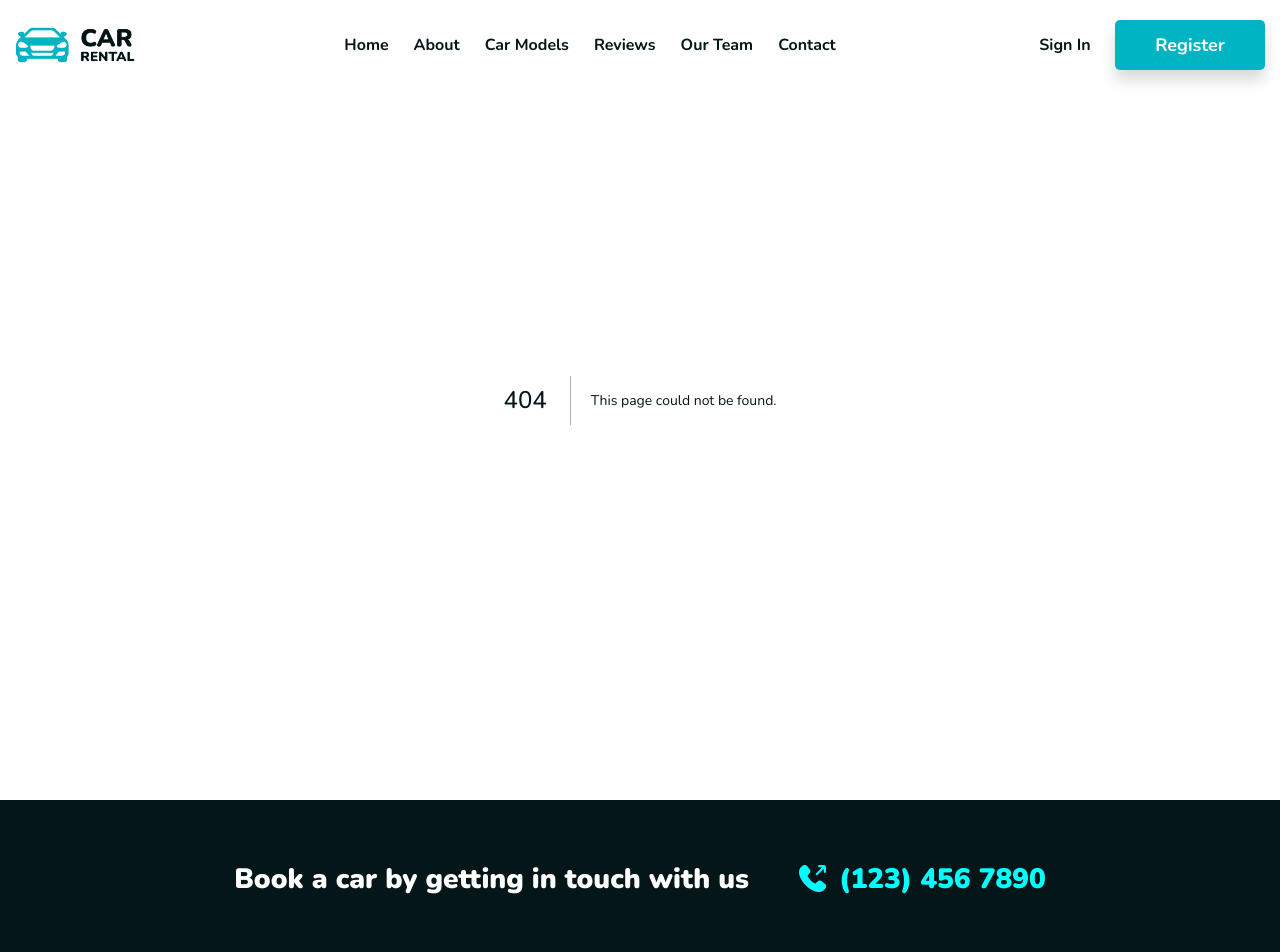
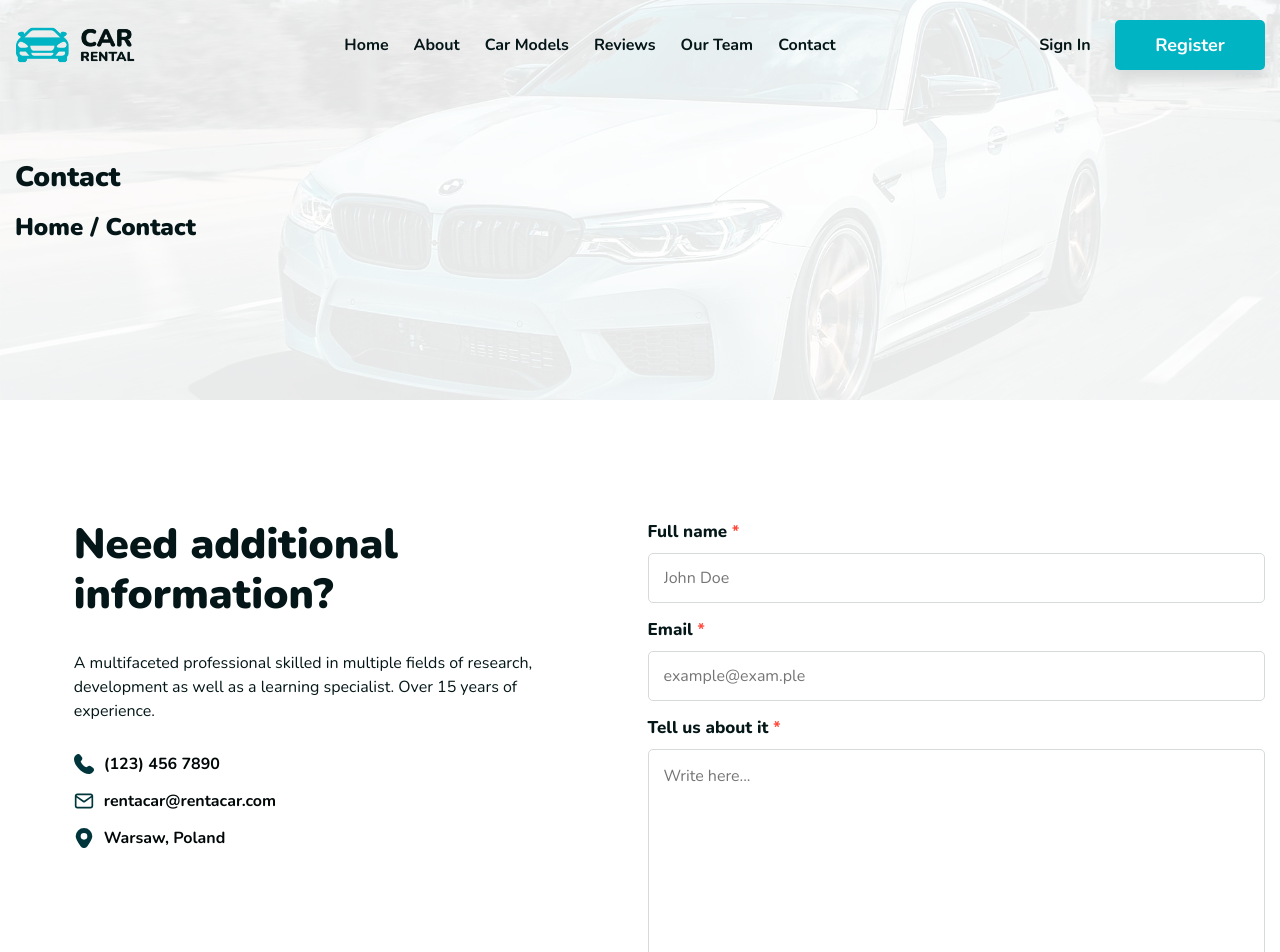
Before and after one commit to Gloryson/rentacar, a Next.js app: page /contact in a window 1280 px wide. Before the commit this address had no page. Shown: the top 952 px of the page. Built offline with nearby package versions, Linux system fonts and the light colour scheme.

Commit message:
feat: added contact page

```diff
--- /dev/null
+++ b/app/contact/page.tsx
@@ -0,0 +1,14 @@
+import { BreadCrumbs, ContactSection } from '@/components';
+import { Fragment } from 'react';
+
+
+
+
+export default function Contact () {
+  return(
+    <Fragment>
+      <BreadCrumbs page='Contact' />
+      <ContactSection />
+    </Fragment>
+  )
+}
--- a/app/globals.css
+++ b/app/globals.css
@@ -149,7 +149,7 @@ label {
 
 
 
-select, input {
+select, input, textarea {
   width: 100%;
   height: 50px;
   border: 1px solid var(--shadow-color-200);
--- /dev/null
+++ b/components/ContactSection/ContactSection.scss
@@ -0,0 +1,87 @@
+.contact__section {
+
+  .container {
+    grid-template: 1fr / 1fr 1fr;
+    place-items: start center;
+
+    @media (max-width: 1024px) {
+      grid-template: none;
+      gap: 100px;
+    }
+
+    form {
+      display: grid;
+      gap: 15px;
+      width: 100%;
+
+      @media (max-width: 1024px) {
+        max-width: 500px;
+      }
+
+      .form__item {
+        display: grid;
+        gap: 10px;
+
+        label b {
+          color: var(--danger-color);
+        }
+
+        textarea {
+          height: auto;
+          padding: 15px;
+        }
+
+        button {
+          width: 100%;
+        }
+      }
+    }
+  }
+}
+
+.contact__content {
+  display: grid;
+  gap: 15px;
+  max-width: 500px;
+
+  @media (max-width: 1024px) {
+    place-items: center;
+  }
+
+  p {
+    padding: 15px 0;
+  }
+
+  .phone, .email, .map {
+    display: flex;
+    align-items: center;
+    gap: 10px;
+    filter: brightness(30%);
+
+    &:hover {
+      filter: brightness(100%);
+    }
+
+    &::before {
+      content: '';
+      width: 20px;
+      height: 20px;
+    }
+  }
+
+  .phone::before {
+    background: url(../../public/svg/phone.svg) no-repeat center center;
+    background-size: 100%;
+    scale: -1 1;
+  }
+
+  .email::before {
+    background: url(../../public/svg/envelope.svg) no-repeat center center;
+    background-size: 100%;
+  }
+
+  .map::before {
+    background: url(../../public/svg/marker.svg) no-repeat center center;
+    background-size: 100%;
+  }
+}
--- /dev/null
+++ b/components/ContactSection/ContactSection.tsx
@@ -0,0 +1,37 @@
+import Link from 'next/link';
+import './ContactSection.scss';
+
+
+
+export function ContactSection () {
+  return(
+    <section className='contact__section'>
+      <div className='container'>
+        <div className='contact__content'>
+          <h2>Need additional information?</h2>
+          <p>A multifaceted professional skilled in multiple fields of research, development as well as a learning specialist. Over 15 years of experience.</p>
+          <Link href='tel:1234567890' className='phone'>(123) 456 7890</Link>
+          <Link href='mailto:rentacar@rentacar.com' className='email'>rentacar@rentacar.com</Link>
+          <Link href='https://goo.gl/maps/tyMTPKcd4fDZ3yKQ9' className='map' target='blank'>Warsaw, Poland</Link>
+        </div>
+        <form>
+          <div className='form__item'>
+              <label>Full name <b>*</b></label>
+              <input type='name' placeholder='John Doe'></input>
+            </div>
+            <div className='form__item'>
+              <label>Email <b>*</b></label>
+              <input type='email' placeholder='example@exam.ple'></input>
+            </div>
+            <div className='form__item'>
+              <label>Tell us about it <b>*</b></label>
+              <textarea rows={10} placeholder='Write here...'></textarea>
+            </div>
+            <div className='form__item'>
+              <button>Send Message</button>
+            </div>
+        </form>
+      </div>
+    </section>
+  )
+}
--- a/components/NavBar/NavBar.tsx
+++ b/components/NavBar/NavBar.tsx
@@ -23,7 +23,7 @@ export function NavBar () {
           <Link href={'/'} onClick={() => setIsVisible(false)}>Car Models</Link>
           <Link href={'/reviews'} onClick={() => setIsVisible(false)}>Reviews</Link>
           <Link href={'/our-team'} onClick={() => setIsVisible(false)}>Our Team</Link>
-          <Link href={'/'} onClick={() => setIsVisible(false)}>Contact</Link>
+          <Link href={'/contact'} onClick={() => setIsVisible(false)}>Contact</Link>
         </div>
 
         <div className='auth__container'>
--- a/components/index.ts
+++ b/components/index.ts
@@ -4,6 +4,7 @@ import { BenefitSection } from './BenefitSection/BenefitSection';
 import { BookBanner } from './BookBanner/BookBanner';
 import { BookSection } from './BookSection/BookSection';
 import { BreadCrumbs } from './BreadCrumbs/BreadCrumbs';
+import { ContactSection } from './ContactSection/ContactSection';
 import { FeatureSection } from './FeatureSection/FeatureSection';
 import { Footer } from './Footer/Footer';
 import { MainSection } from './MainSection/MainSection';
@@ -28,5 +29,6 @@ export {
   BookBanner,
   AppDownloadSection,
   Footer,
-  OurTeamSection
+  OurTeamSection,
+  ContactSection
 }
```
